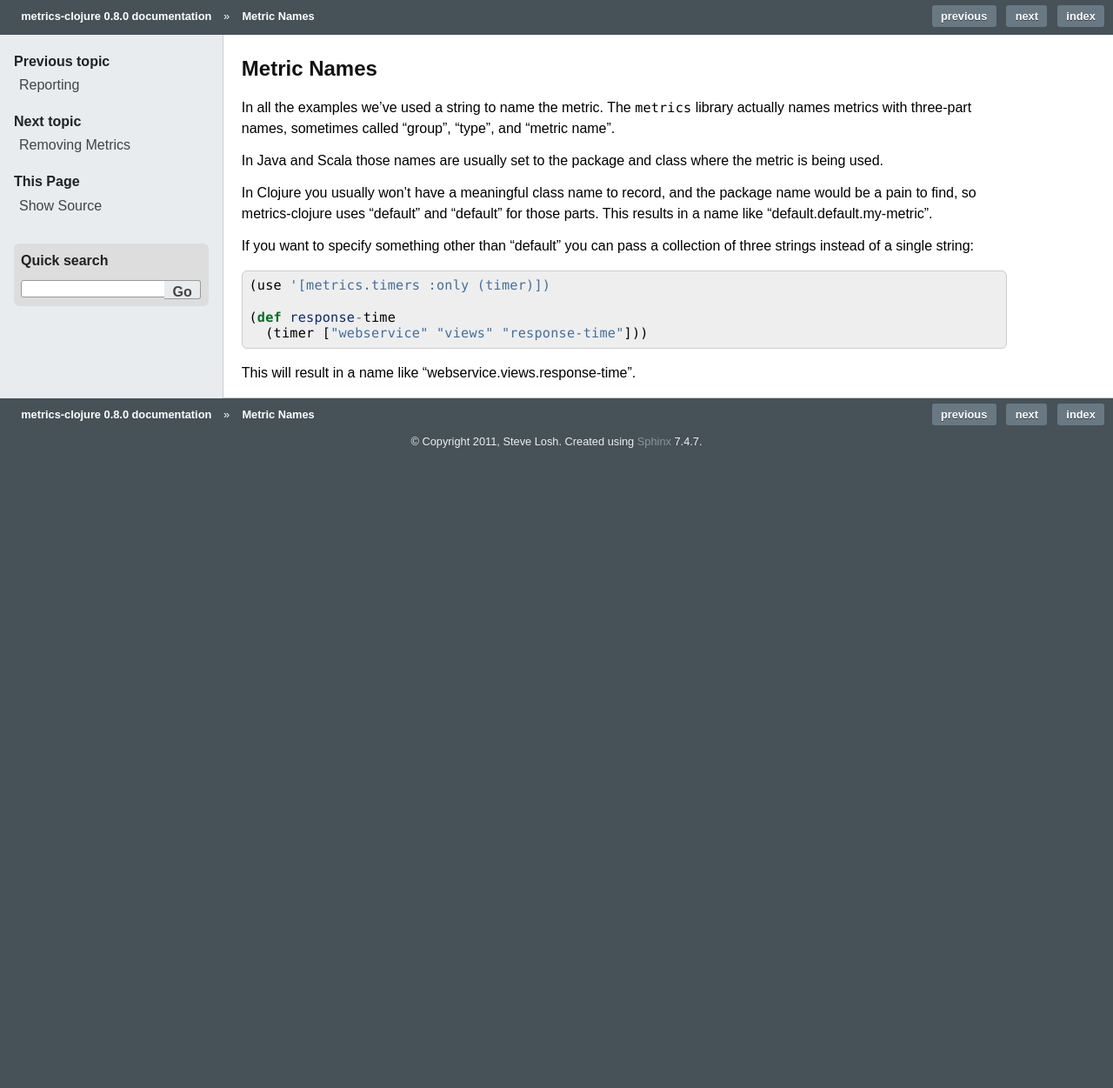
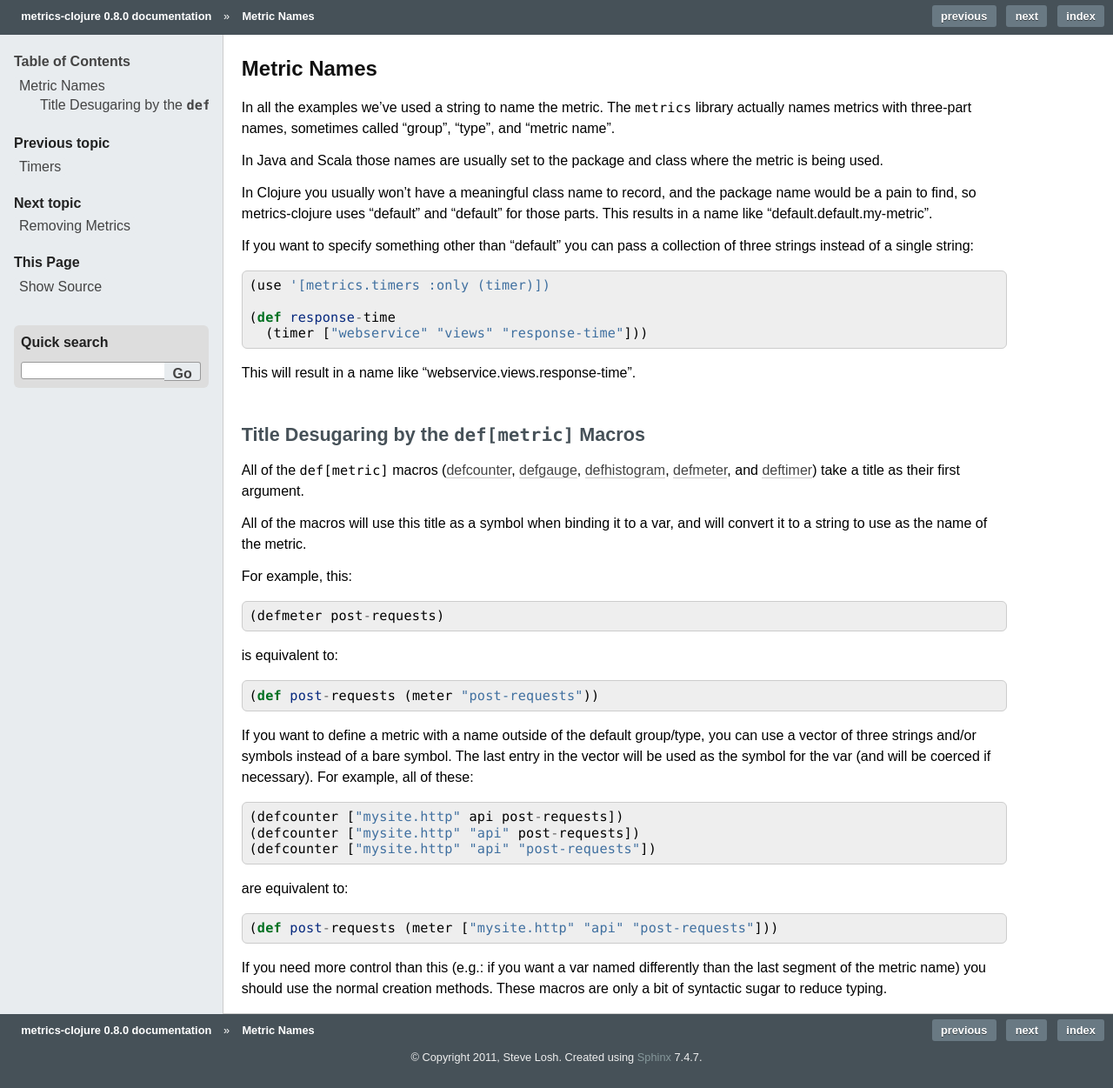
Before and after one commit to clj-commons/metrics-clojure, a Sphinx documentation site: the page built from docs/source/names.rst, in a window 1280 px wide. Shown: the whole page at 87% size. Built offline with Sphinx 7.4.7, drawn with Linux system fonts in a browser that asks for light colours; before the commit the page ends 900 px from its top, so only the background shows below that.

Commit message:
More docs fleshing-out.

```diff
--- a/docs/source/index.rst
+++ b/docs/source/index.rst
@@ -30,10 +30,10 @@ Table of Contents
    metrics/meters
    metrics/histograms
    metrics/timers
-   reporting
    names
    removing
    sideeffects
-   title-desugaring
+   reporting
+   aggregation
    ring
    contributing
--- a/docs/source/names.rst
+++ b/docs/source/names.rst
@@ -24,3 +24,41 @@ of three strings instead of a single string::
       (timer ["webservice" "views" "response-time"]))
 
 This will result in a name like "webservice.views.response-time".
+
+.. _desugaring:
+
+Title Desugaring by the ``def[metric]`` Macros
+----------------------------------------------
+
+All of the ``def[metric]`` macros (:ref:`defcounter <counters/defcounter>`,
+:ref:`defgauge <gauges/defgauge>`, :ref:`defhistogram
+<histograms/defhistogram>`, :ref:`defmeter <meters/defmeter>`, and
+:ref:`deftimer <timers/deftimer>`) take a title as their first argument.
+
+All of the macros will use this title as a symbol when binding it to a var, and
+will convert it to a string to use as the name of the metric.
+
+For example, this::
+
+    (defmeter post-requests)
+
+is equivalent to::
+
+    (def post-requests (meter "post-requests"))
+
+If you want to define a metric with a name outside of the default group/type,
+you can use a vector of three strings and/or symbols instead of a bare symbol.
+The last entry in the vector will be used as the symbol for the var (and will be
+coerced if necessary). For example, all of these::
+
+    (defcounter ["mysite.http" api post-requests])
+    (defcounter ["mysite.http" "api" post-requests])
+    (defcounter ["mysite.http" "api" "post-requests"])
+
+are equivalent to::
+
+    (def post-requests (meter ["mysite.http" "api" "post-requests"]))
+
+If you need more control than this (e.g.: if you want a var named differently
+than the last segment of the metric name) you should use the normal creation
+methods.  These macros are only a bit of syntactic sugar to reduce typing.
```
Also changed, not shown: docs/source/aggregation.rst (added, +30 -0 lines), docs/source/title-desugaring.rst (deleted, +0 -38 lines).
